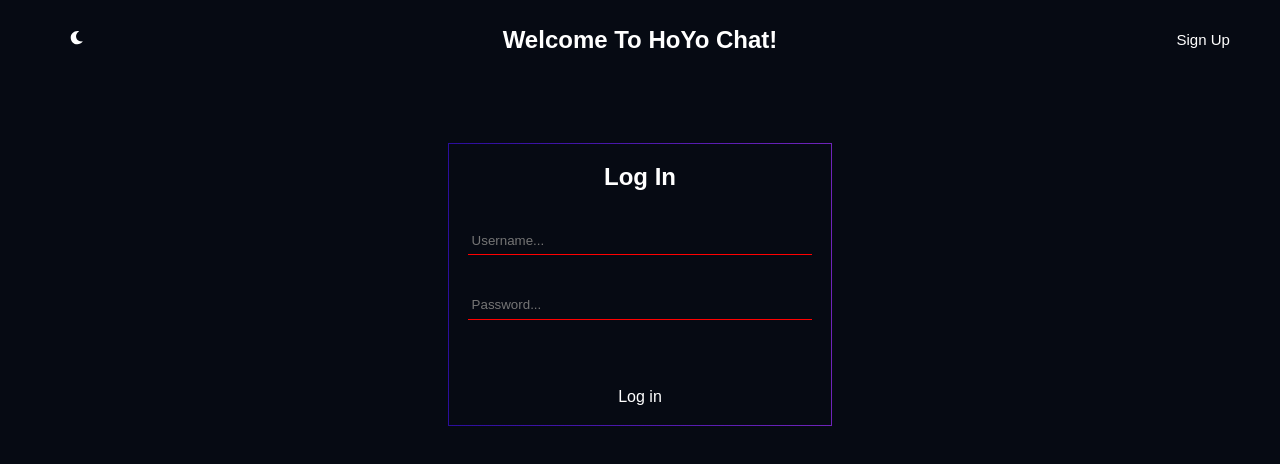
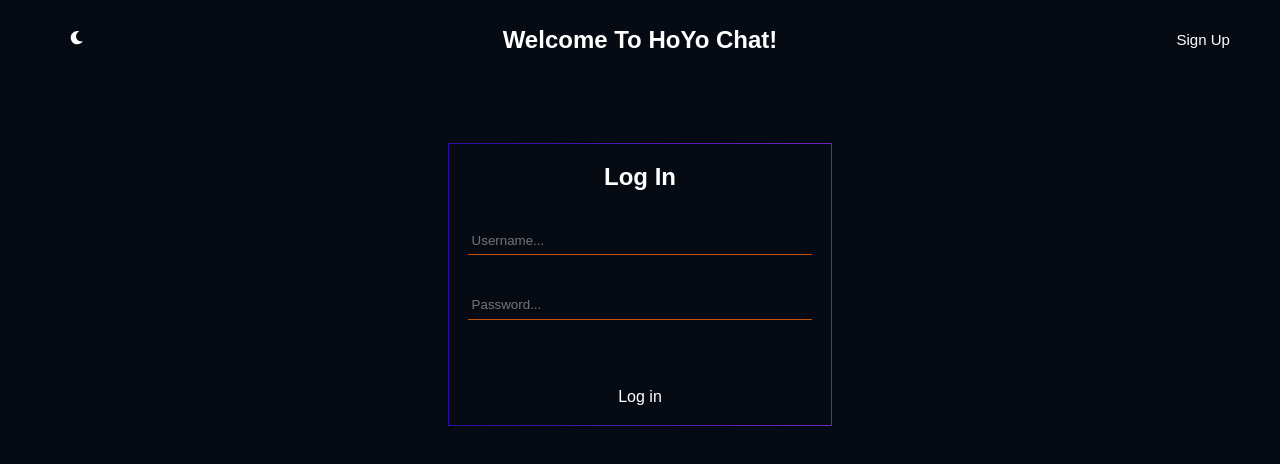
Before and after one commit to Mix4Pro/ChatBeta, a React (Create React App) app: page / in a window 1280 px wide. Shown: the top 464 px of the page. Built offline with nearby package versions, Linux system fonts and the light colour scheme; no server answers.

Commit message:
Second Commit

```diff
--- a/src/App.css
+++ b/src/App.css
@@ -81,7 +81,13 @@ h2{
 }
 a{
   text-decoration: none;
+  transition: 500ms;
 }
+
+a:hover{
+  opacity: 0.6;
+}
+
 p{
   display: inline-block;
   padding: 0;
@@ -198,7 +204,7 @@ p{
   padding: 2% 1%;
   background: transparent;
   border: none;
-  border-bottom: 1px solid red;
+  border-bottom: 1px solid #C5540B;
   outline: none;
   color: rgb(213, 213, 213);
   transition: border-bottom 500ms;
```
